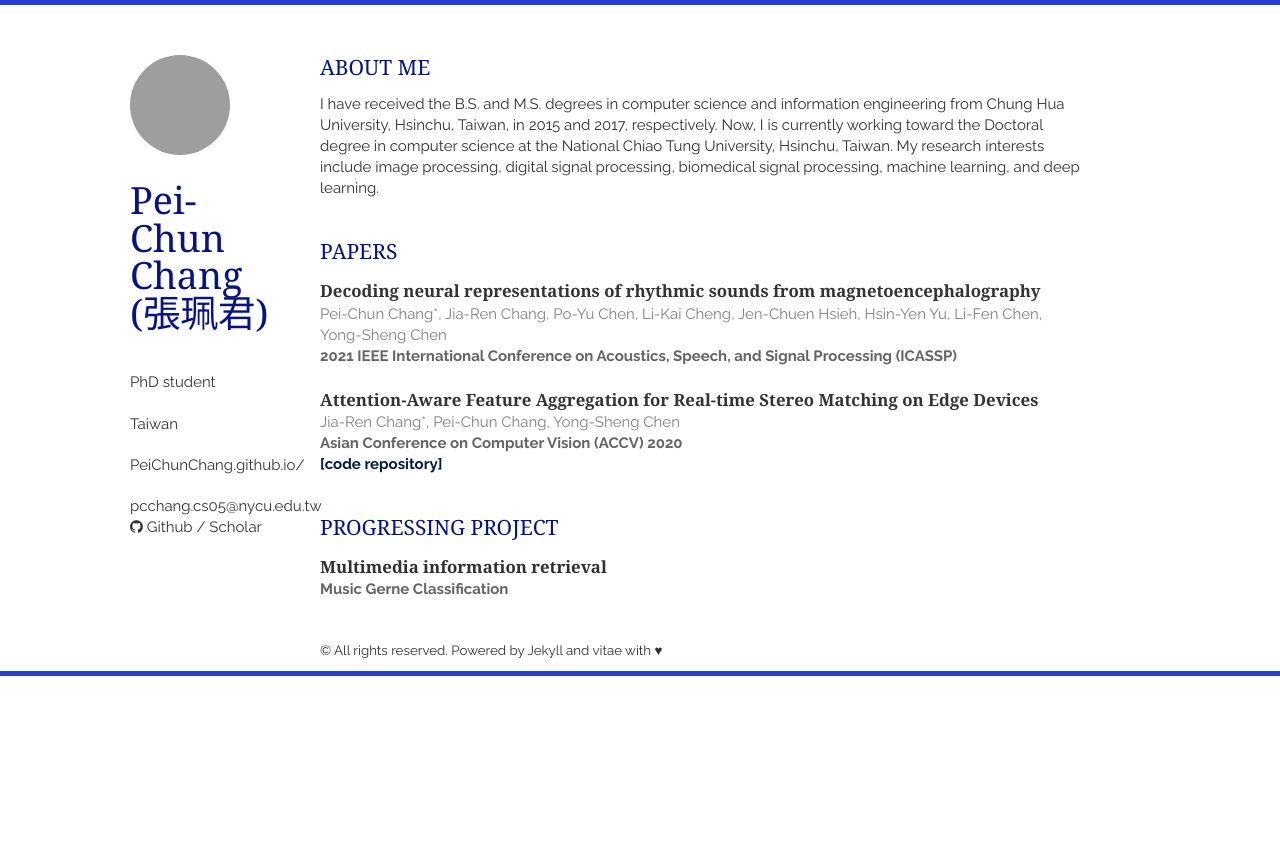
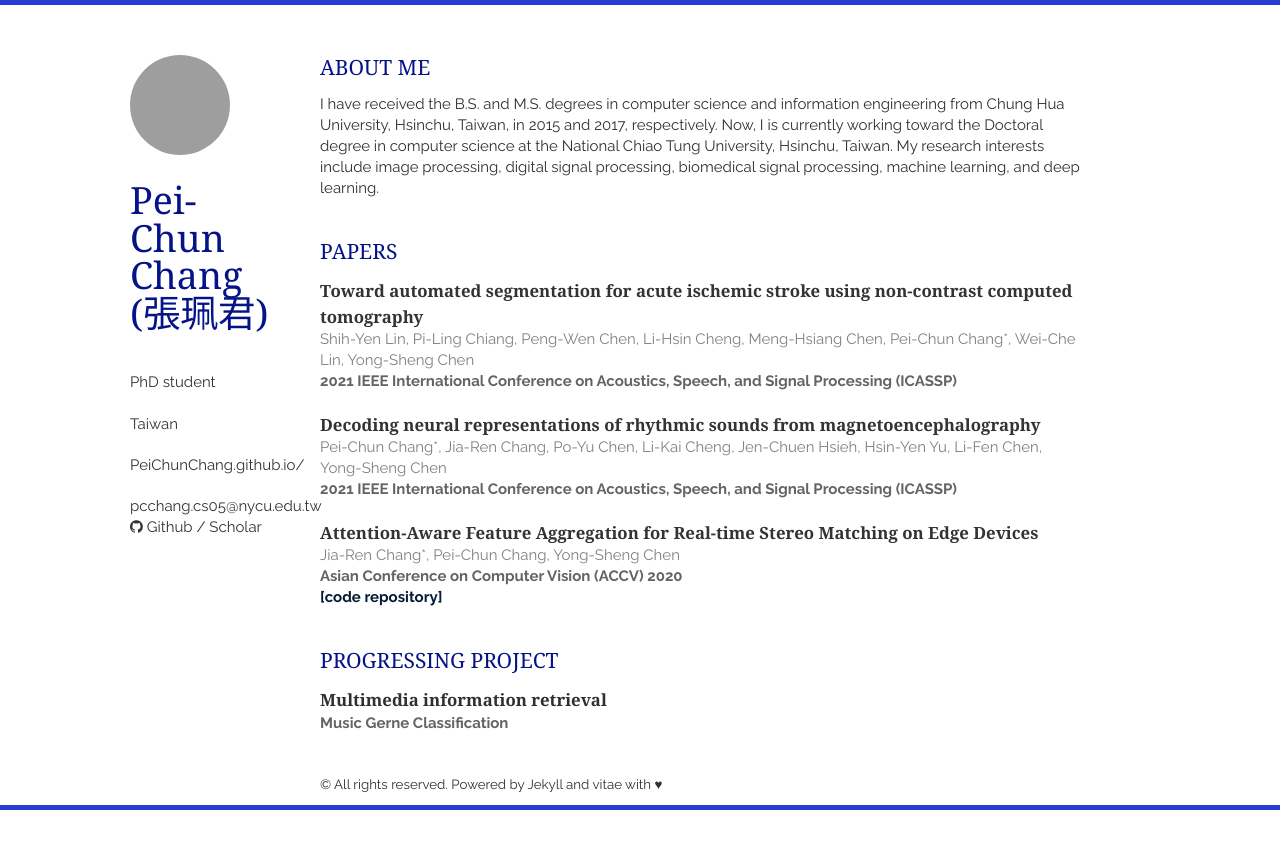
Before and after one commit to PeiChunChang/PeiChunChang.github.io, a Jekyll site: the page built from index.html, in a window 1280 px wide, cut to the strip 0-849 px from the top of the page. Built offline with Jekyll 4.4.1, drawn with Linux system fonts in a browser that asks for light colours; nearby versions of some CDN libraries; the list of posts is cut into pages by our own code; a style sheet for code colours, icons or effects is not loaded; grey boxes are pictures that could not be loaded.

Commit message:
Update papers.html

```diff
--- a/_includes/papers.html
+++ b/_includes/papers.html
@@ -2,7 +2,17 @@
     <h1>Papers</h1>
     <article>
         <header>
-            <h1><a href="">Decoding neural representations of rhythmic sounds from magnetoencephalography</a></h1>
+            <h1><a href="https://link.springer.com/article/10.1007/s11548-022-02570-x">Toward automated segmentation for acute ischemic stroke using non-contrast computed tomography</a></h1>
+            <span>Shih-Yen Lin, Pi-Ling Chiang, Peng-Wen Chen, Li-Hsin Cheng, Meng-Hsiang Chen, Pei-Chun Chang*, Wei-Che Lin, Yong-Sheng Chen</span>
+        </header>
+        <p>
+            <em>2021 IEEE International Conference on Acoustics, Speech, and Signal Processing (ICASSP)</em>
+        </p>
+
+    </article>
+    <article>
+        <header>
+            <h1><a href="https://ieeexplore.ieee.org/document/9414178">Decoding neural representations of rhythmic sounds from magnetoencephalography</a></h1>
             <span>Pei-Chun Chang*, Jia-Ren Chang, Po-Yu Chen, Li-Kai Cheng, Jen-Chuen Hsieh, Hsin-Yen Yu, Li-Fen Chen, Yong-Sheng Chen</span>
         </header>
         <p>
@@ -12,7 +22,7 @@
     </article>
     <article>
         <header>
-            <h1><a href="">Attention-Aware Feature Aggregation for Real-time Stereo Matching on Edge Devices</a></h1>
+            <h1><a href="https://openaccess.thecvf.com/content/ACCV2020/papers/Chang_Attention-Aware_Feature_Aggregation_for_Real-time_Stereo_Matching_on_Edge_Devices_ACCV_2020_paper.pdf">Attention-Aware Feature Aggregation for Real-time Stereo Matching on Edge Devices</a></h1>
             <span>Jia-Ren Chang*, Pei-Chun Chang, Yong-Sheng Chen</span>
         </header>
         <p>
```
